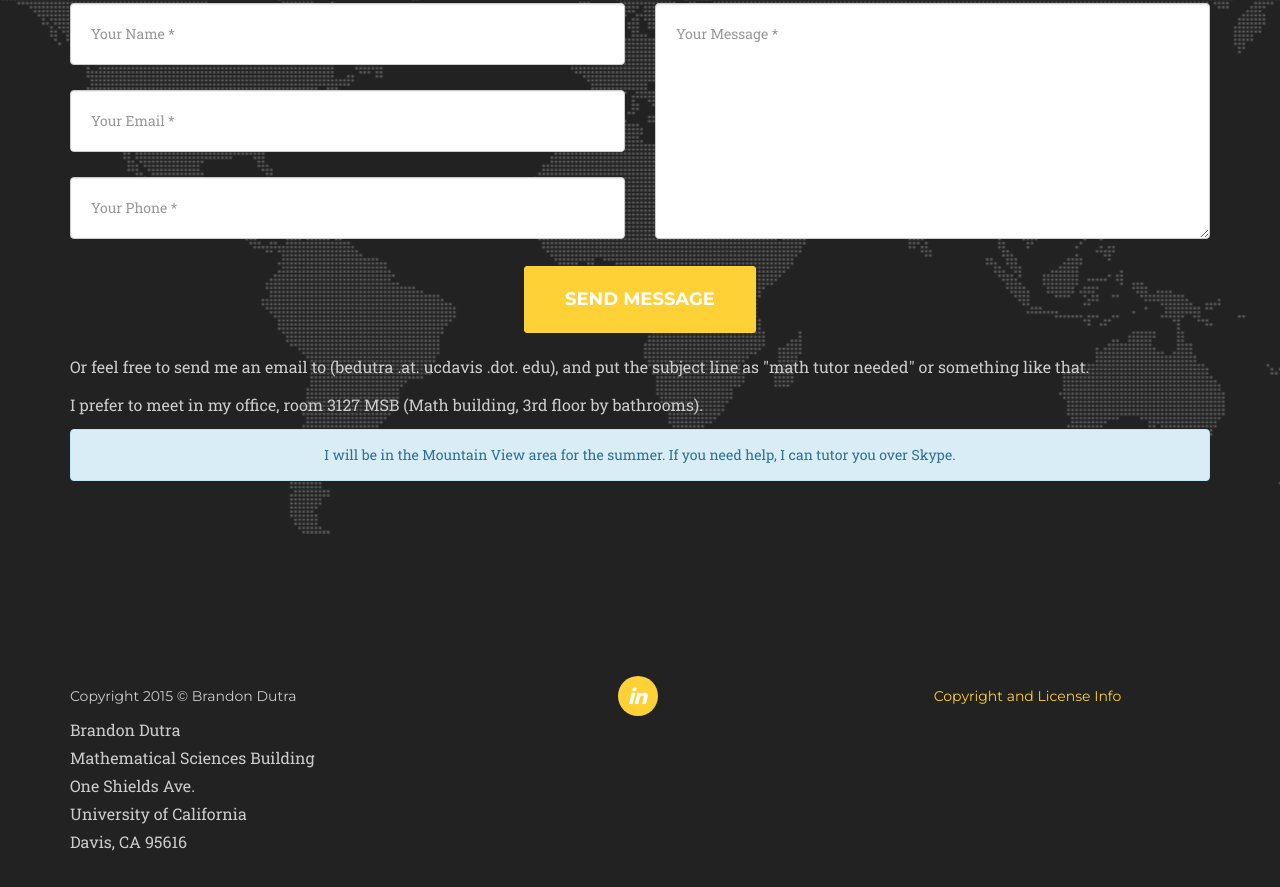
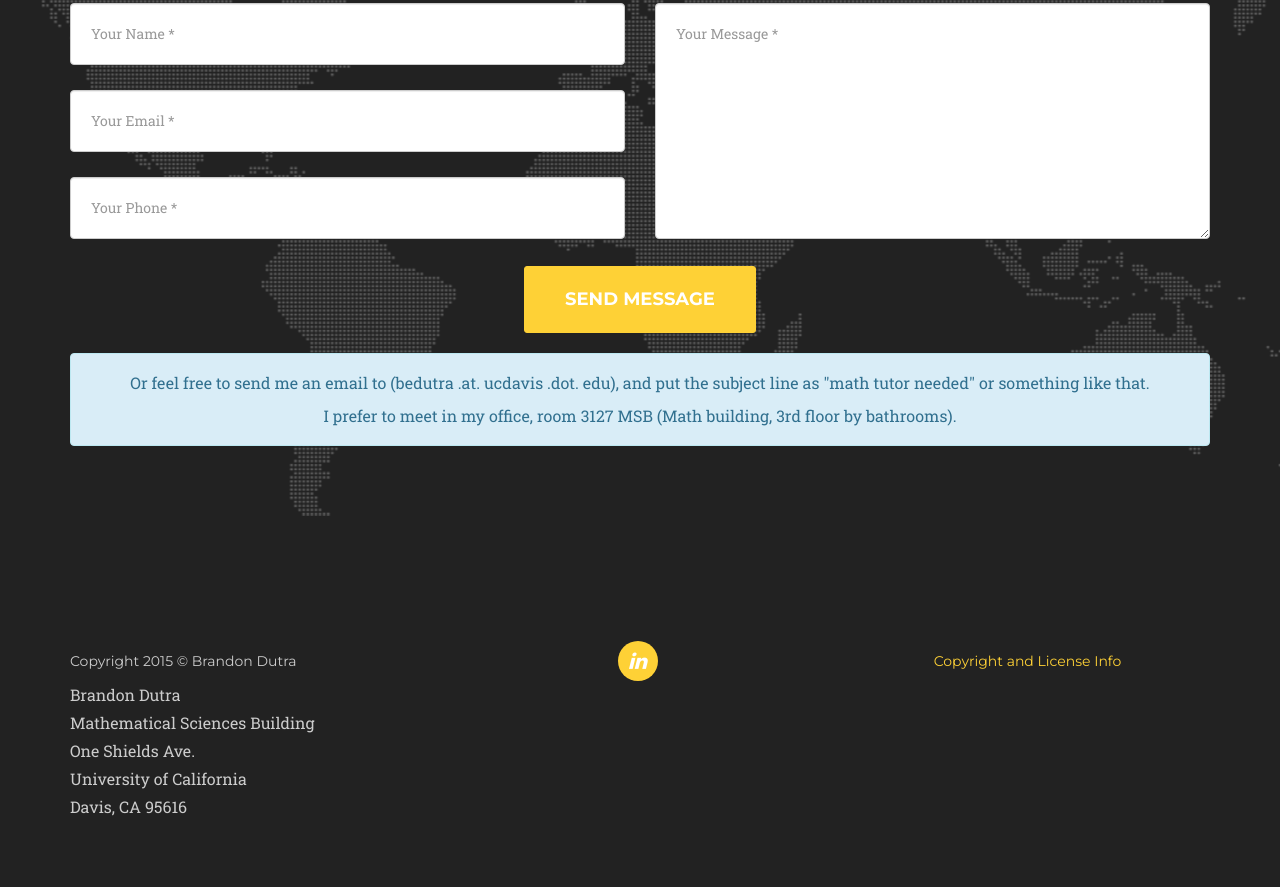
Before and after one commit to fdft/website-math-2015, a plain HTML site: page static/index.html in a window 1280 px wide. Shown: the part 5561-6448 px from the top of the page. After the commit the page ends 6417 px from the top, so only its background shows below. Drawn offline with nearby package versions, Linux system fonts and the light colour scheme; a web font is replaced by a local one.

Commit message:
removed the Mountain View message.

```diff
--- a/static/index.html
+++ b/static/index.html
@@ -628,14 +628,14 @@ Copyright 2015 Brandon Dutra
 
 
 				<div class="col-lg-12">
-					<p class="my-fg">Or feel free to send me an email to (bedutra .at. ucdavis .dot. edu), and put the subject line as "math tutor needed" or something like that.</p>
 
-
-					<p class="my-fg">I prefer to meet in my office, room 3127 MSB (Math building, 3rd floor by bathrooms).</p>
 
 
 					<div class="alert alert-info text-center">
-						I will be in the Mountain View area for the summer. If you need help, I can tutor you over Skype.
+						<p>Or feel free to send me an email to (bedutra .at. ucdavis .dot. edu), and put the subject line as "math tutor needed" or something like that.</p>
+
+
+					<p>I prefer to meet in my office, room 3127 MSB (Math building, 3rd floor by bathrooms).</p>
 					</div>
 				</div>
 			</div>
```
Also changed, not shown: 1 other file.
